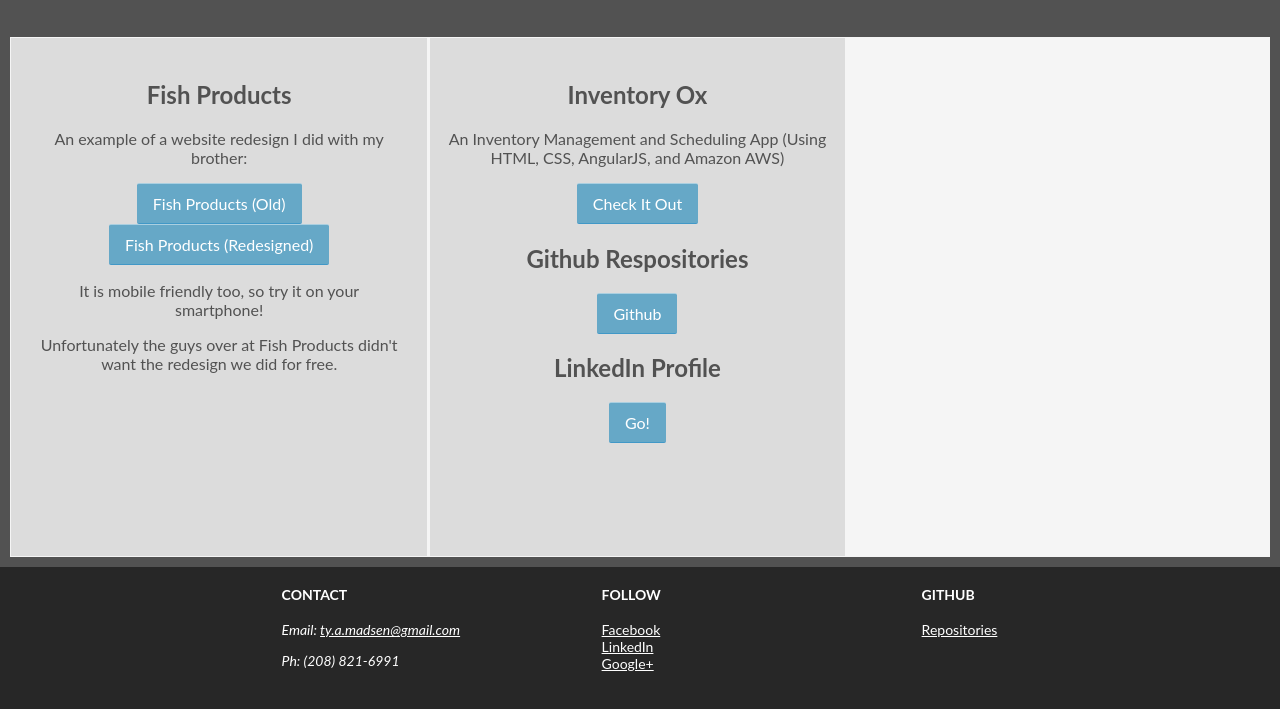
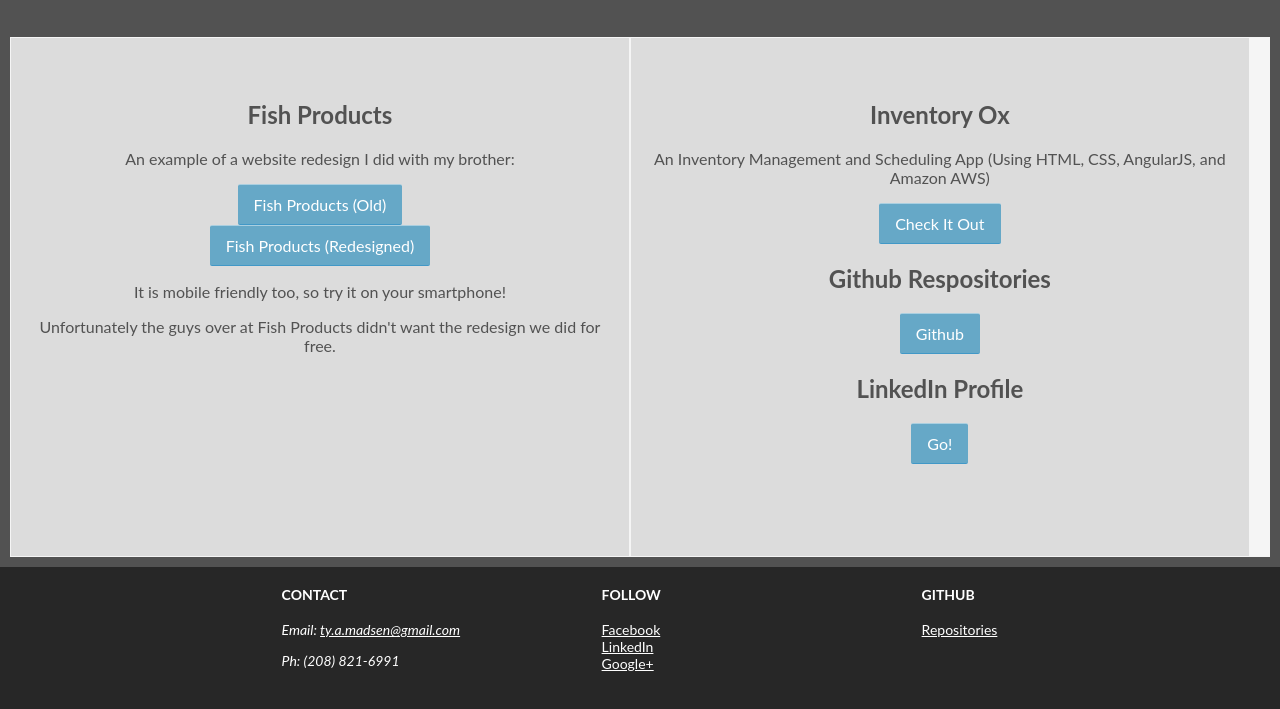
Before and after one commit to tymadsen/portfolio, a plain HTML site: page index.html in a window 1280 px wide. Shown: the part 73-782 px from the top of the page. Drawn offline with Linux system fonts and the light colour scheme.

Commit message:
Update index.html

```diff
--- a/index.html
+++ b/index.html
@@ -7,7 +7,7 @@
       text-align: center;
       background-color: rgba(255,255,255,.2);
     }
-    #mylink-pane, #fish-pane{
+    #fish-pane{
       margin: 10% 1.66667em;
     }
     #github-pane{
@@ -47,7 +47,7 @@
       transition: background-color 300ms ease-out;
     }
     .pane-content{
-      width: 33%;
+      width: 49%;
       height: 99.5%;
       float: left;
       background-color: gainsboro;
```
